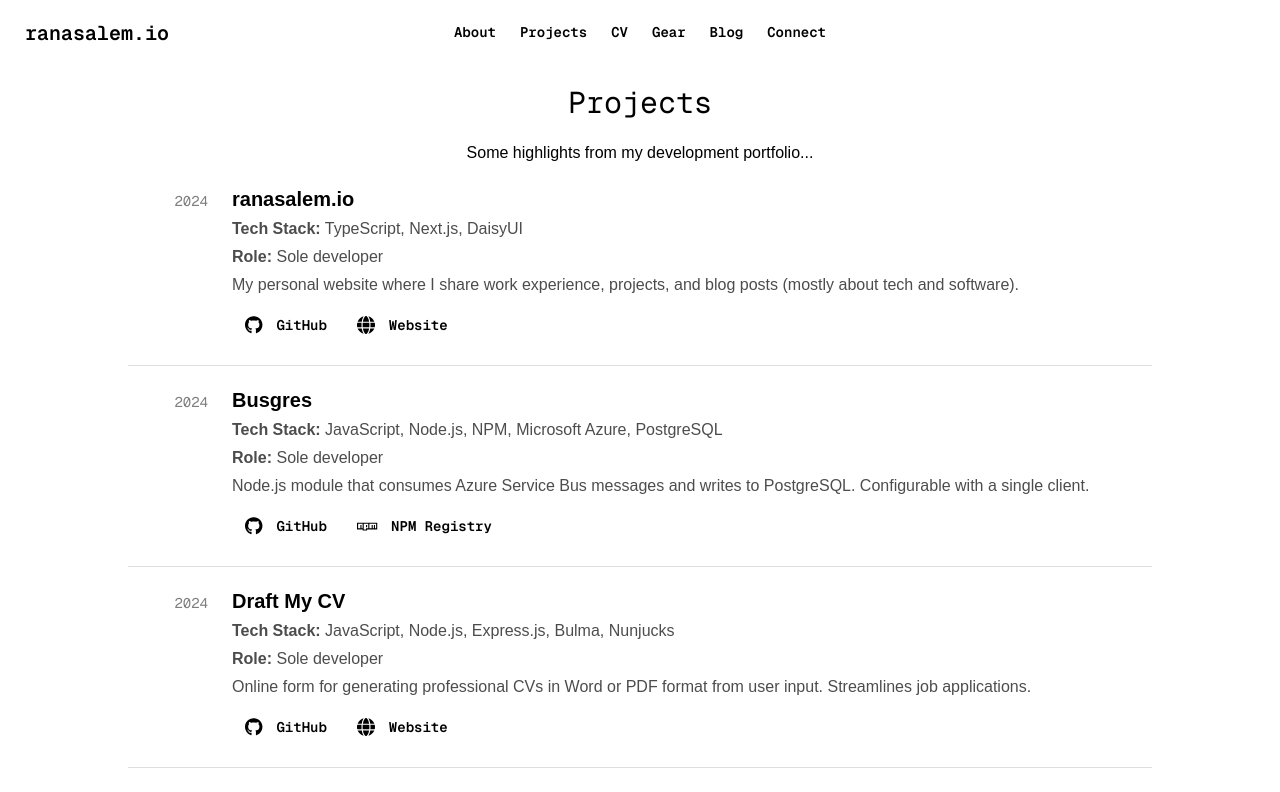
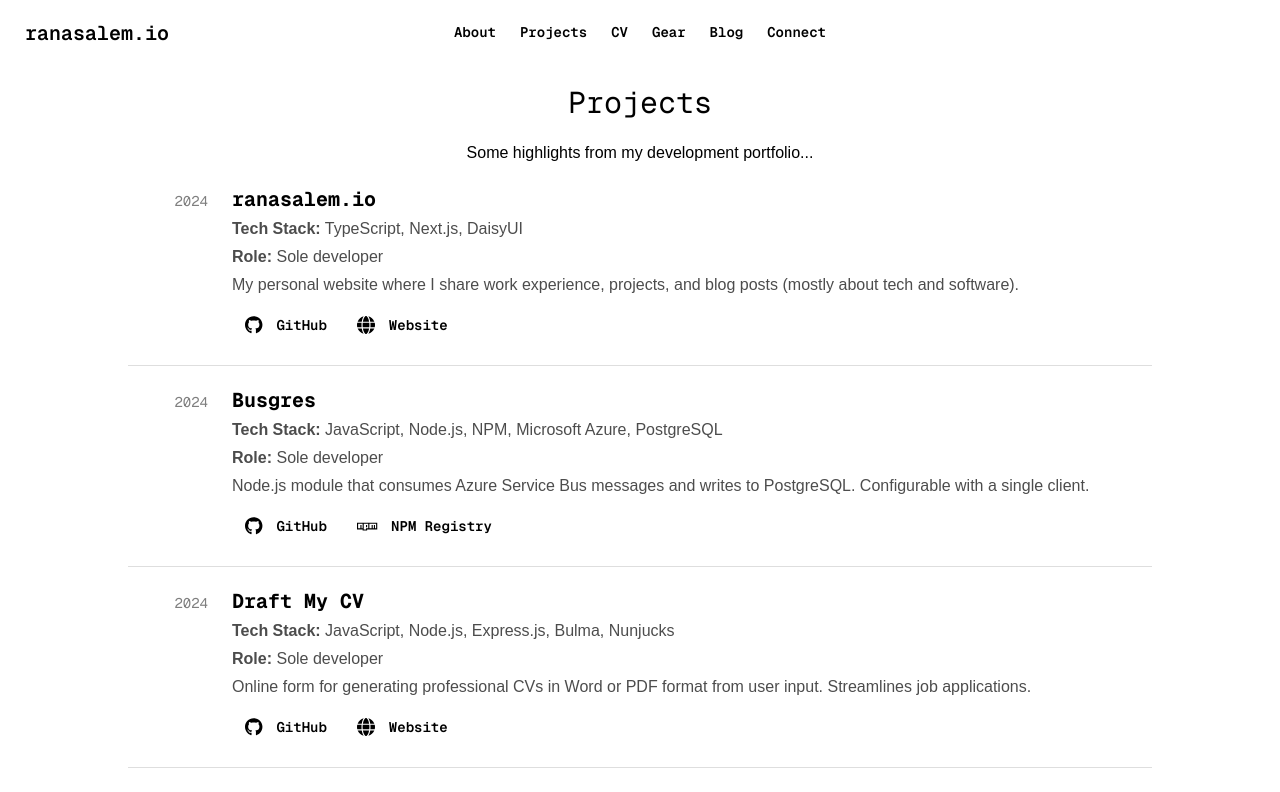
Before and after one commit to rtasalem/ranasalem.io, a Next.js app: page /projects in a window 1280 px wide. Shown: the top 792 px of the page. Built offline with nearby package versions, Linux system fonts and the light colour scheme.

Commit message:
make project titles use mono font

```diff
--- a/app/projects/page.tsx
+++ b/app/projects/page.tsx
@@ -16,7 +16,7 @@ export default function Projects() {
               {project.year}
             </div>
             <div className="flex-1">
-              <h2 className="text-xl font-bold mb-1">{project.title}</h2>
+              <h2 className="text-xl font-bold font-mono mb-1">{project.title}</h2>
               <p className="text-base-content/70 mb-1">
                 <strong>Tech Stack:</strong> {project.tech}
               </p>
```
